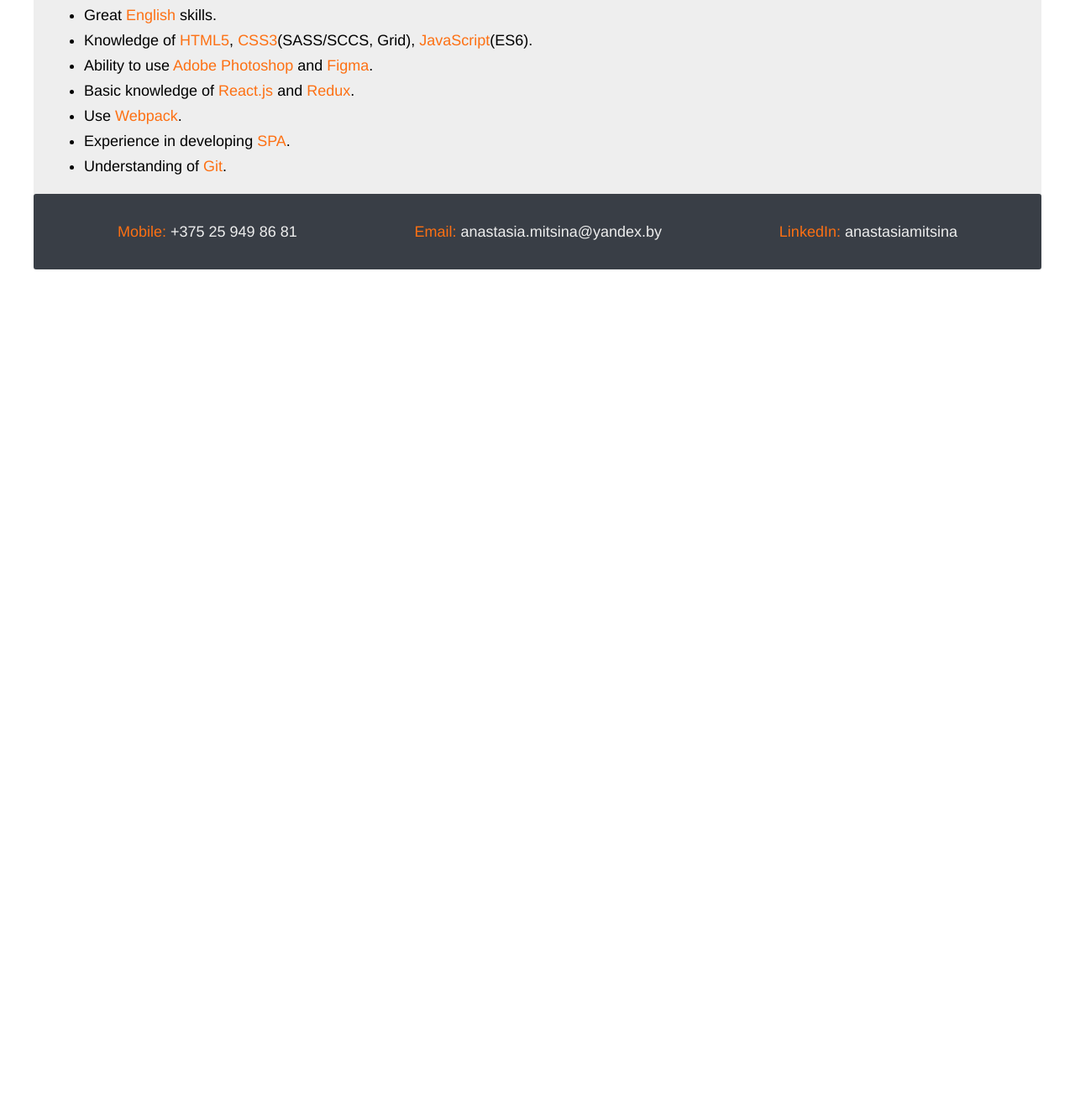
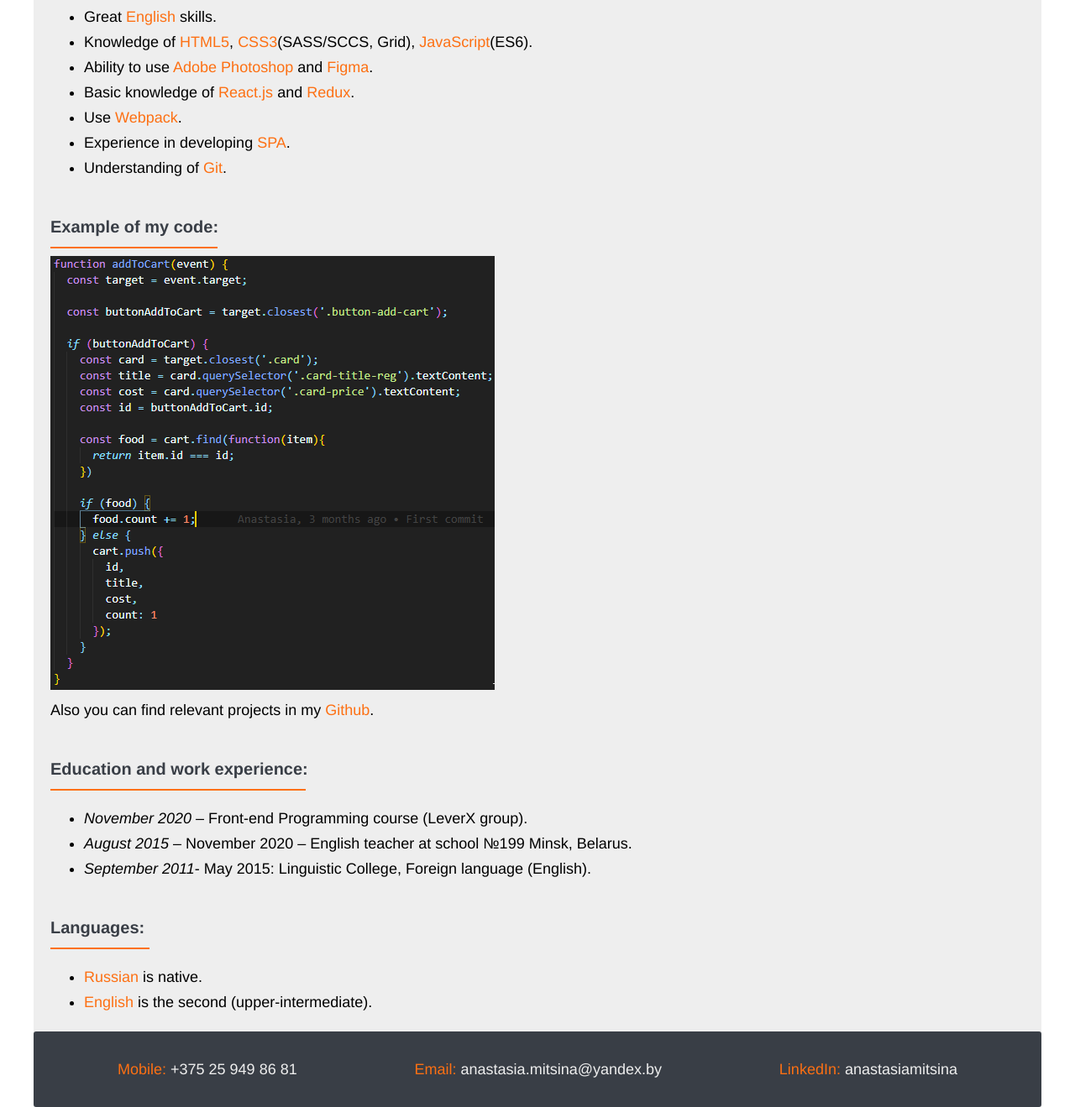
Before and after one commit to NastasiaMitsina/rsschool-cv, a plain HTML site: page index.html in a window 1280 px wide. Shown: the part 398-1717 px from the top of the page at 84% size. Before the commit the page ends 800 px from the top, so only its background shows below. Drawn offline with Linux system fonts and the light colour scheme.

Commit message:
feat: add more info

```diff
--- a/index.html
+++ b/index.html
@@ -44,6 +44,32 @@
                     <li>Understanding of <span>Git</span>.</li>
                 </ul>
             </section>
+
+            <section class="code">
+                <header class="section-header">Example of my code:</header>
+                <hr align="left" width="17%" color="#FD7013">
+                <img src="img/G5y1vXF3js.png" alt="code">
+                <div>Also you can find relevant projects in my <a href="https://github.com/NastasiaMitsina"><span>Github</span></a>.</div>
+            </section>
+
+            <section class="education">
+                <header class="section-header">Education and work experience:</header>
+                <hr align="left" width="26%" color="#FD7013">
+                <ul>
+                    <li><i>November 2020</i> – Front-end Programming course (LeverX group).</li>
+                    <li><i>August 2015</i> – November 2020 – English teacher at school №199 Minsk, Belarus.</li>
+                    <li><i>September 2011</i>- May 2015: Linguistic College, Foreign language (English).</li>
+                </ul>
+            </section>
+
+            <section class="languages">
+                <header class="section-header">Languages:</header>
+                <hr align="left" width="10%" color="#FD7013">
+                <ul>
+                    <li><span>Russian</span> is native.</li>
+                    <li><span>English</span> is the second (upper-intermediate).</li>
+                </ul>
+            </section>
         </main>
 
         <footer class="contacts main">
--- a/style/style.css
+++ b/style/style.css
@@ -38,6 +38,9 @@ aside{
 .main-photo img {
     width: 200px;
 }
+section{
+    margin-bottom: 20px;
+}
 .section-header{
     padding-top: 20px;
     font-weight: 600;
```
Also changed, not shown: img/G5y1vXF3js.png (added).
